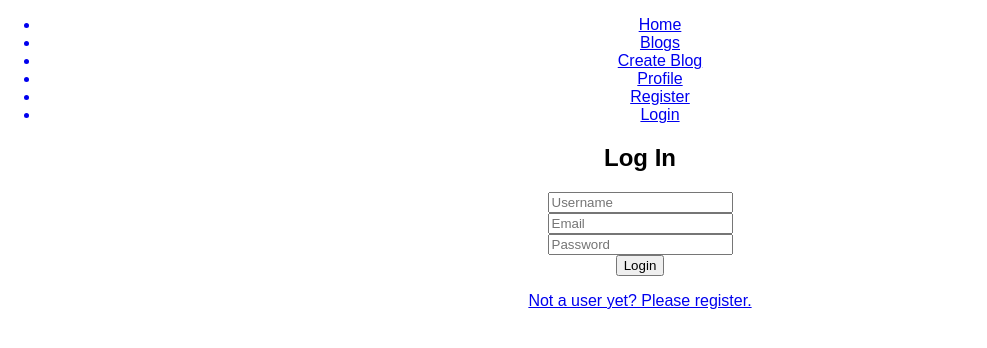
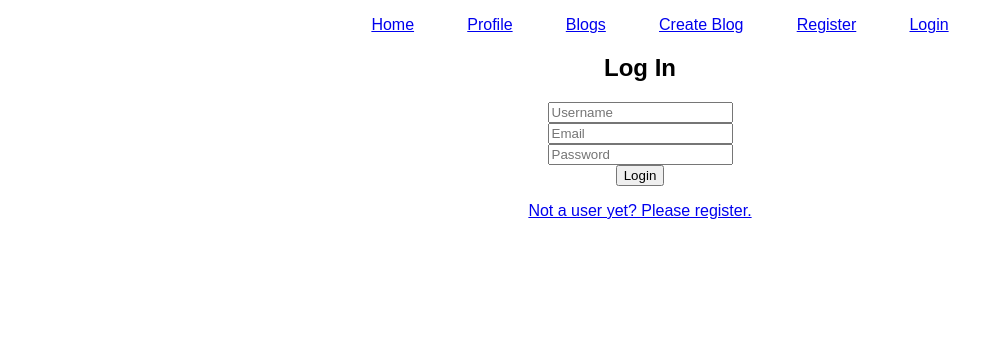
Before and after one commit to janell-anderson/blogception, a React (Create React App) app in the folder client/: page /api/auth/login in a window 1280 px wide. Shown: the top 348 px of the page, without its empty margins (0-987 px from the left). Built offline with nearby package versions, Linux system fonts and the light colour scheme; no server answers.

Commit message:
halted on profile thoughts, doing minor css

```diff
--- a/client/src/App.css
+++ b/client/src/App.css
@@ -26,3 +26,18 @@
   from { transform: rotate(0deg); }
   to { transform: rotate(360deg); }
 }
+
+.nav-li {
+  list-style-type: none;
+  text-decoration: none;
+  display: inline;
+  padding: 2vw;
+  margin: 1px;
+}
+
+/* Blog Form */
+.blog-form-div {
+/*  background: black;*/
+  padding: 8px;
+  align: left;
+}
--- a/client/src/App.js
+++ b/client/src/App.js
@@ -247,7 +247,6 @@ export default class App extends Component {
 
           <Route exact path='/api/blogs/profile' component={(props) => (
             <Profile
-              {...props}
 
             /> )} />
 
--- a/client/src/components/Blog.js
+++ b/client/src/components/Blog.js
@@ -1,5 +1,6 @@
 import React, { Component } from 'react';
 import { Link } from 'react-router-dom';
+import Comments from './Comments';
 
 export default class Blog extends Component {
   constructor(props) {
@@ -35,6 +36,8 @@ export default class Blog extends Component {
         <Link to="/api/blogs">
           <button className='button' onClick={this.props.del}> Delete </button>
         </Link>
+
+        <Comments />
       </div>
     )
   }
--- a/client/src/components/BlogForm.js
+++ b/client/src/components/BlogForm.js
@@ -41,7 +41,7 @@ export default class BlogForm extends Component {
     return (
       <div className="blog-form-div">
 
-        <h1>{id ? 'Edit this ' : 'Create an '} blog {this.props.user.username}!</h1>
+        <h1>{id ? 'Edit this ' : 'Post a '} blog {this.props.user.username}!</h1>
         <form onSubmit={this.handleSubmit.bind(this)} className={id ? 'edit' : 'create'}>
           {this.state.redirectHome && <Redirect to='/api/blogs' />}
           <label>
--- a/client/src/components/Header.js
+++ b/client/src/components/Header.js
@@ -12,6 +12,10 @@ export default class Nav extends Component {
             <li className="nav-li">Home</li>
           </Link>
 
+          <Link to='/profile'>
+            <li className='nav-li'>Profile</li>
+          </Link>
+
           <Link to='/api/blogs'>
             <li className='nav-li'>Blogs</li>
           </Link>
@@ -20,9 +24,7 @@ export default class Nav extends Component {
             <li className='nav-li'>Create Blog</li>
           </Link>
 
-          <Link to='/api/blogs/profile'>
-            <li className='nav-li'>Profile</li>
-          </Link>
+
 
           <Link to='/api/auth/register'>
             <li className="nav-li">Register</li>
```
Also changed, not shown: 1 other file (tests, documents, lock files or other folders).
